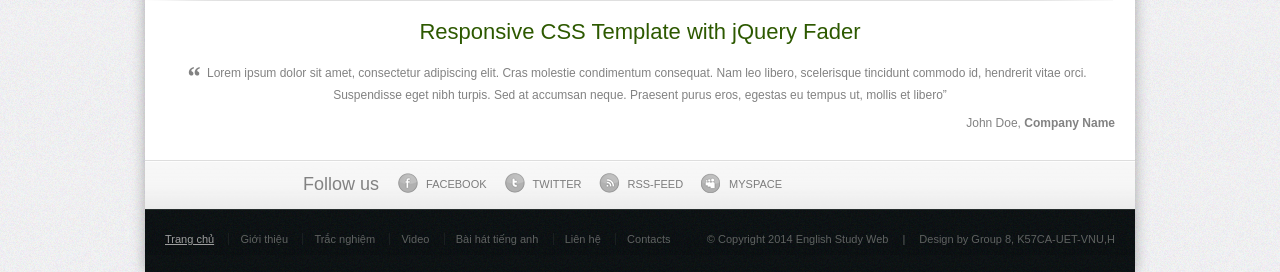
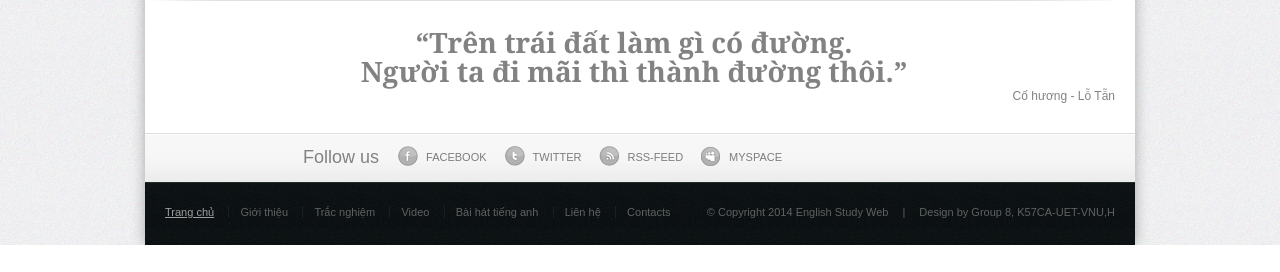
Before and after one commit to nhunght57/EnglishStudy_Web, a Django app: page / in a window 1280 px wide. Shown: the part 1056-1328 px from the top of the page. After the commit the page ends 1301 px from the top, so only its background shows below. Run offline with Django 3.2, Linux system fonts and the light colour scheme; parts of the project's set-up code (start-up, migrations or seed data) failed here and were passed over.

Commit message:
homepage

```diff
--- a/EnglishStudy_Web/templates/index2.html
+++ b/EnglishStudy_Web/templates/index2.html
@@ -12,7 +12,7 @@
 							<ul class="slides">
 								<li>
 									<div class="img-holder">
-										<img src={% static "CSS/images/slide-img1.png" %} />
+										<img src={% static "CSS/images/img111.png" %} />
 									</div>
 									<div class="slide-cnt">
 										<h2>Your Title Here</h2>
@@ -24,19 +24,13 @@
 								</li>
 								<li>
 									<div class="img-holder">
-										<img src={% static "CSS/images/slide-img2.png" %} alt="" />
+										<img src={% static "CSS/images/img1.png" %} alt="" />
 									</div>
-									<div class="slide-cnt">
-										<h2>Your Title Here</h2>
-										<div class="box-cnt">
-											<p>Lorem ipsum dolor sit amet, consectetur adipiscing elit. Phasellus eget augue quis lorem ipsum dolor sit amet, consectetur adipiscing elit. llus eget augue quis lorem ipsum dolor sit amet, free css templates</p>
-										</div>
-										<a href="#" class="grey-btn">request a demo</a>
-									</div>
+
 								</li>
 								<li>
 									<div class="img-holder">
-										<img src={% static "CSS/images/slide-img1.png" %} alt="" />
+										<img src={% static "CSS/images/img3.png" %} alt="" />
 									</div>
 									<div class="slide-cnt">
 										<h2>Your Title Here</h2>
@@ -83,7 +77,7 @@
 					</section>
 					<section class="post">
 						<div class="video-holder">
-							<img src={% static "css/images/video-img.png" %} alt="" />
+							<iframe width="435" height="243" src="//www.youtube.com/embed/hLQl3WQQoQ0" frameborder="0" allowfullscreen></iframe>
 						</div>
 
 						<div class="post-cnt">
@@ -101,11 +95,10 @@
 					</section>
 
 					<section class="testimonial">
-						<h2>Responsive CSS Template with jQuery Fader</h2>
 
-						<p><strong class="quote">“</strong>Lorem ipsum dolor sit amet, consectetur adipiscing elit. Cras molestie condimentum consequat. Nam leo libero, scelerisque tincidunt commodo id, hendrerit vitae orci. Suspendisse eget nibh turpis. Sed at accumsan neque. Praesent purus eros, egestas eu tempus ut, mollis et libero”</p>
+						<p><strong class="quote">“Trên trái đất làm gì có đường.<br /> Người ta đi mãi thì thành đường thôi.”</strong></p>
 
-						<p class="author">John Doe, <strong>Company Name</strong></p>
+						<p class="author">Cố hương - Lỗ Tẫn</p>
 					</section>
 				</div>
                 {% endblock %}
```
Also changed, not shown: EnglishStudy_Web/static/CSS/images/img1.png (added), EnglishStudy_Web/static/CSS/images/img11.png (added), EnglishStudy_Web/static/CSS/images/img111.png (added), EnglishStudy_Web/static/CSS/images/img2.png (added), EnglishStudy_Web/static/CSS/images/img3.png (added).
